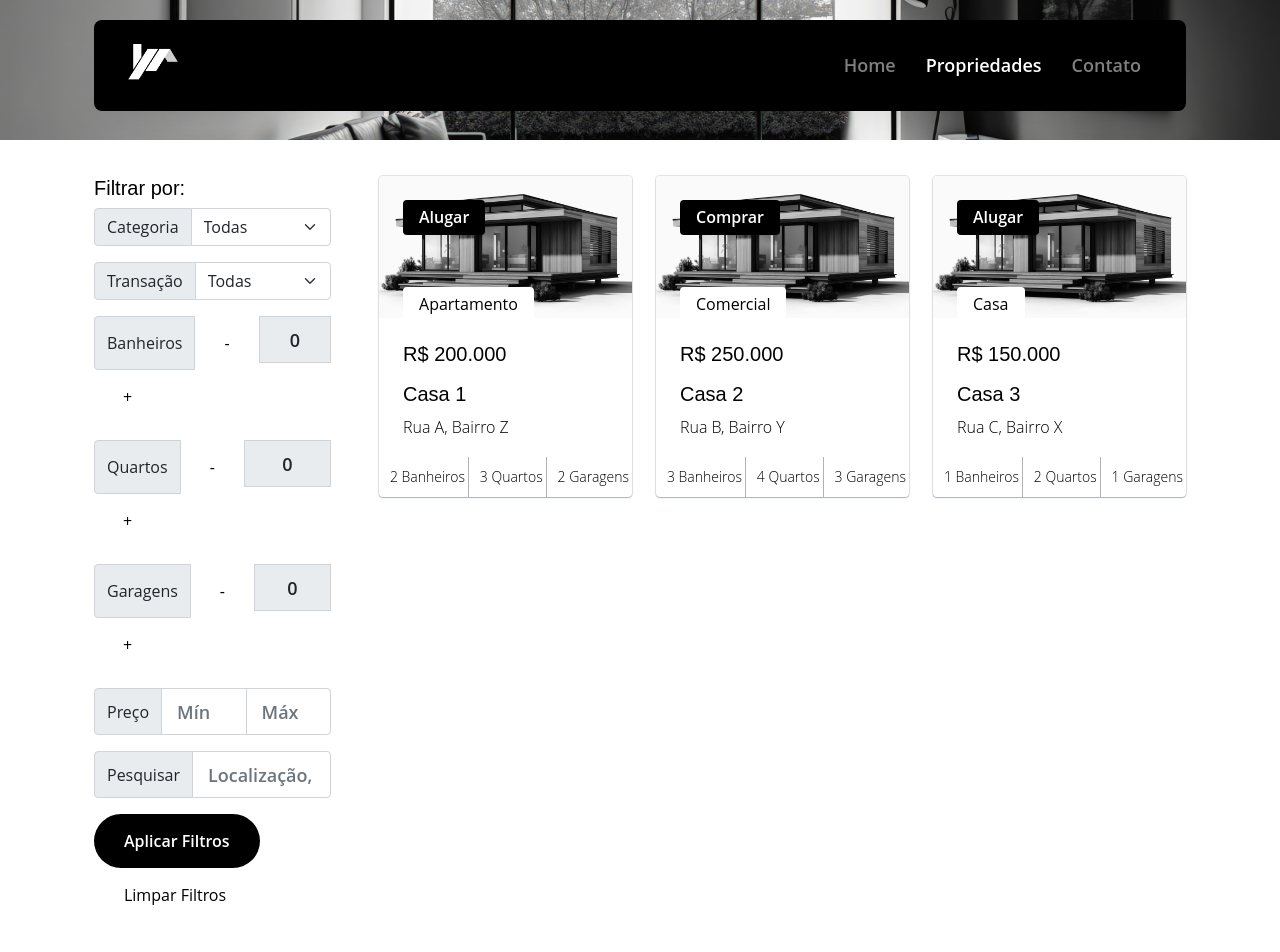
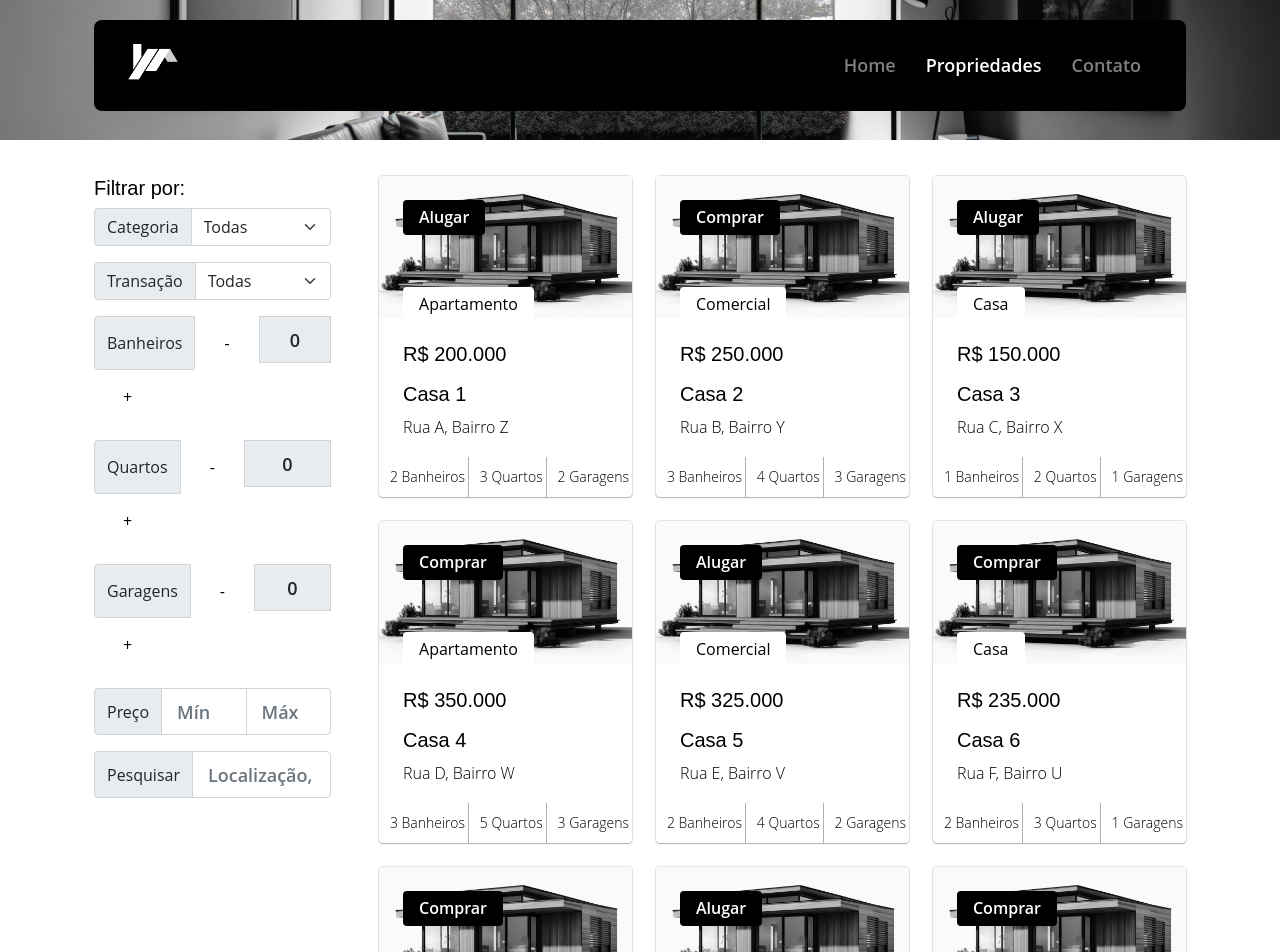
Before and after one commit to VictorBravim/RealEstate, a Next.js app: page /Propriedade in a window 1280 px wide. Shown: the top 952 px of the page. Built offline with nearby package versions, Linux system fonts and the light colour scheme.

Commit message:
Mudança

```diff
--- a/src/components/Propriedade/CasaFilter.tsx
+++ b/src/components/Propriedade/CasaFilter.tsx
@@ -60,6 +60,84 @@ const casas: Casa[] = [
         garagem: 1,
         categoria: 'Casa',
         transacao: 'Alugar',
+    },
+    {
+        id: 4,
+        nome: 'Casa 4',
+        preco: 350000,
+        localizacao: 'Rua D, Bairro W',
+        cep: '58465-432',
+        imgSrc: casa.src,
+        banheiro: 3,
+        quarto: 5,
+        garagem: 3,
+        categoria: 'Apartamento',
+        transacao: 'Comprar',
+    },
+    {
+        id: 5,
+        nome: 'Casa 5',
+        preco: 325000,
+        localizacao: 'Rua E, Bairro V',
+        cep: '88365-412',
+        imgSrc: casa.src,
+        banheiro: 2,
+        quarto: 4,
+        garagem: 2,
+        categoria: 'Comercial',
+        transacao: 'Alugar',
+    },
+    {
+        id: 6,
+        nome: 'Casa 6',
+        preco: 235000,
+        localizacao: 'Rua F, Bairro U',
+        cep: '24365-532',
+        imgSrc: casa.src,
+        banheiro: 2,
+        quarto: 3,
+        garagem: 1,
+        categoria: 'Casa',
+        transacao: 'Comprar',
+    },
+    {
+        id: 7,
+        nome: 'Casa 7',
+        preco: 550000,
+        localizacao: 'Rua G, Bairro T',
+        cep: '48465-432',
+        imgSrc: casa.src,
+        banheiro: 6,
+        quarto: 5,
+        garagem: 4,
+        categoria: 'Apartamento',
+        transacao: 'Comprar',
+    },
+    {
+        id: 8,
+        nome: 'Casa 8',
+        preco: 425000,
+        localizacao: 'Rua H, Bairro S',
+        cep: '23365-412',
+        imgSrc: casa.src,
+        banheiro: 3,
+        quarto: 4,
+        garagem: 4,
+        categoria: 'Comercial',
+        transacao: 'Alugar',
+    },
+    {
+        id: 9,
+        nome: 'Casa 9',
+        preco: 135000,
+        localizacao: 'Rua I, Bairro R',
+        cep: '57365-532',
+        imgSrc: casa.src,
+        banheiro: 1,
+        quarto: 2,
+        garagem: 1,
+        categoria: 'Casa',
+        transacao: 'Comprar',
     },
 ];
 
@@ -227,8 +305,6 @@ export default function CasaFilter({ searchQuery, filtroCategoria, filtroTransac
                                 <span className="input-group-text">Pesquisar</span>
                                 <input type="text" className="form-control" placeholder="Localização, CEP ou ID" onChange={e => setFiltroPesquisa(e.target.value)} />
                             </div>
-                            <button className="btn btn-primary me-2" onClick={applyFilters}>Aplicar Filtros</button>
-                            <button className="btn btn-outline-primary" onClick={clearFilters}>Limpar Filtros</button>
                         </div>
                     </div>
                     <div className="col-lg-9">
--- a/src/styles/Globalll.css
+++ b/src/styles/Globalll.css
@@ -307,16 +307,6 @@ input[type="search"]::-webkit-search-decoration {
     padding: 10px 16px;
 }
 
-.btn-primary:hover,
-.btn-primary:focus,
-.btn-primary:active,
-.btn-primary.active,
-.open .dropdown-toggle.btn-primary {
-    color: #1D62F0;
-    border-color: #1D62F0;
-    background-color: rgba(0, 0, 0, .0);
-}
-
 .btn-info:hover,
 .btn-info:focus,
 .btn-info:active,
@@ -378,25 +368,6 @@ input[type="search"]::-webkit-search-decoration {
 .btn[disabled],
 fieldset[disabled] .btn {
     opacity: 0.45;
-}
-
-.btn-primary.disabled,
-.btn-primary[disabled],
-fieldset[disabled] .btn-primary,
-.btn-primary.disabled:hover,
-.btn-primary[disabled]:hover,
-fieldset[disabled] .btn-primary:hover,
-.btn-primary.disabled:focus,
-.btn-primary[disabled]:focus,
-fieldset[disabled] .btn-primary:focus,
-.btn-primary.disabled:active,
-.btn-primary[disabled]:active,
-fieldset[disabled] .btn-primary:active,
-.btn-primary.disabled.active,
-.btn-primary.active[disabled],
-fieldset[disabled] .btn-primary.active {
-    background-color: rgba(0, 0, 0, 0);
-    border-color: #3472F7;
 }
 
 .btn-info.disabled,
@@ -490,18 +461,6 @@ fieldset[disabled] .btn-warning.active {
     font-weight: 600;
 }
 
-.btn-primary:hover,
-.btn-primary:focus,
-.btn-primary:active,
-.btn-primary.active,
-.btn-primary:active:focus,
-.open>.dropdown-toggle.btn-primary {
-    color: #000000;
-    background-color: #313538;
-    border-color: #282829;
-    font-weight: 600;
-}
-
 .btn-default {
     border-radius: 1px;
     padding: 10px 20px;
@@ -2492,7 +2451,6 @@ single property page
     font-size: 30px;
     letter-spacing: 1.5px;
     right: 0px;
-    border-bottom: 2px solid;
     line-height: 42px;
 }
 
@@ -2608,7 +2566,7 @@ single property page
 }
 
 .dealer-social-media a {
-    color: #969696;
+    color: white;
     margin: 5px;
     margin-left: 12px;
 }
```
Also changed, not shown: src/styles/Global.css.
